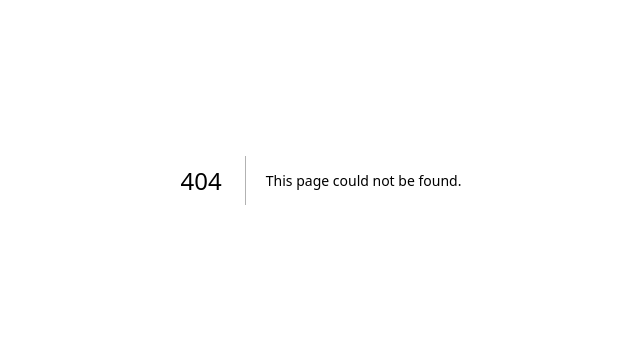
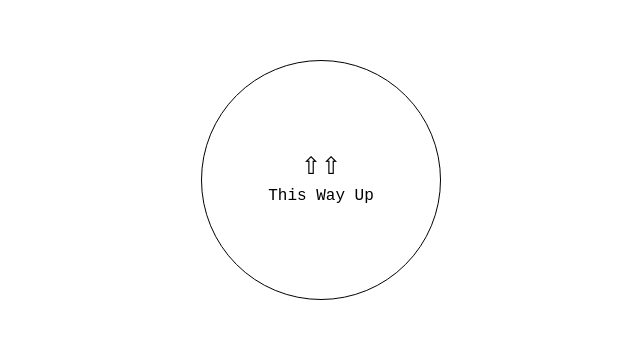
Before and after one commit to stoikal/28-days, a Next.js app: page /day/18 in a window 1280 px wide. Before the commit this address had no page. Shown: the part 220-558 px from the top of the page, without its empty margins (319-959 px from the left). Built offline with nearby package versions, Linux system fonts and the light colour scheme.

Commit message:
feat(day-18): create This Way Up page

```diff
--- /dev/null
+++ b/src/hooks/useDeviceOrientation.tsx
@@ -0,0 +1,27 @@
+import { useState, useEffect } from 'react'
+
+export function useDeviceOrientation () {
+  const [alpha, setAlpha] = useState<number | null>(null)
+  const [beta, setBeta] = useState<number | null>(null)
+  const [gamma, setGamma] = useState<number | null>(null)
+
+  useEffect(() => {
+    function handleOrientation (event: DeviceOrientationEvent) {
+      setAlpha(event.alpha)
+      setBeta(event.beta)
+      setGamma(event.gamma)
+    }
+
+    window.addEventListener('deviceorientation', handleOrientation, true)
+
+    return () => {
+      window.removeEventListener('deviceorientation', handleOrientation)
+    }
+  }, [])
+
+  return {
+    alpha,
+    beta,
+    gamma
+  }
+}
--- /dev/null
+++ b/src/pages/day/18.tsx
@@ -0,0 +1,43 @@
+import Head from 'next/head'
+import { useDeviceOrientation } from '@/hooks/useDeviceOrientation'
+
+export default function Day18 () {
+  const { gamma, beta } = useDeviceOrientation()
+
+  const clamp = (num: number, min: number, max: number) => {
+    if (num < min) return min
+    if (num > max) return max
+    return num
+  }
+
+  const getTheta = () => {
+    if (gamma === null || beta === null) return 0
+
+    const x = clamp(beta, -90, 90) / 90
+    const y = clamp(-gamma, -90, 90) / 90
+
+    return Math.atan2(y, x)
+  }
+
+  const theta = getTheta()
+
+  return (
+    <>
+      <Head>
+        <title>Day 18 - This Way Up</title>
+      </Head>
+      <main className='grid place-items-center min-h-full'>
+        <div
+          className="border border-black rounded-full aspect-square grid place-items-center w-60"
+          style={{ transform: `rotate(${theta}rad)` }}
+        >
+          <div>
+            <div className="text-center text-2xl">&#8679;&#8679;</div>
+            {/* <div className="text-6xl">🙂</div> */}
+            <div className="font-regular">This Way Up</div>
+          </div>
+        </div>
+      </main>
+    </>
+  )
+}
--- a/src/pages/index.tsx
+++ b/src/pages/index.tsx
@@ -23,7 +23,19 @@ const content = [
   { title: 'ResizeObserver', subtitle: 'ResizeObserver API' },
   { title: 'selection', subtitle: 'Selection API' },
   { title: 'GET IP', subtitle: 'Fetch API' },
-  { title: 'Endless Colors', subtitle: 'Intersection Observer API' }
+  { title: 'Endless Colors', subtitle: 'Intersection Observer API' },
+  { title: 'This Way Up', subtitle: 'Device Orientation Events' }
+
+  // { title: '-', subtitle: 'IndexedDB' },
+  // { title: 'Color Collection', subtitle: 'Fetch API' },
+  // { title: '-', subtitle: 'Clipboard API' },
+  // { title: '-', subtitle: '' },
+  // { title: '-', subtitle: '' },
+  // { title: '-', subtitle: '' },
+  // { title: 'Saron', subtitle: 'Web Audio API' },
+  // { title: 'Game of Life', subtitle: 'Canvas API' },
+  // { title: '-', subtitle: '' },
+  // { title: '-', subtitle: '' }
 ]
 
 export default function Home () {
```
